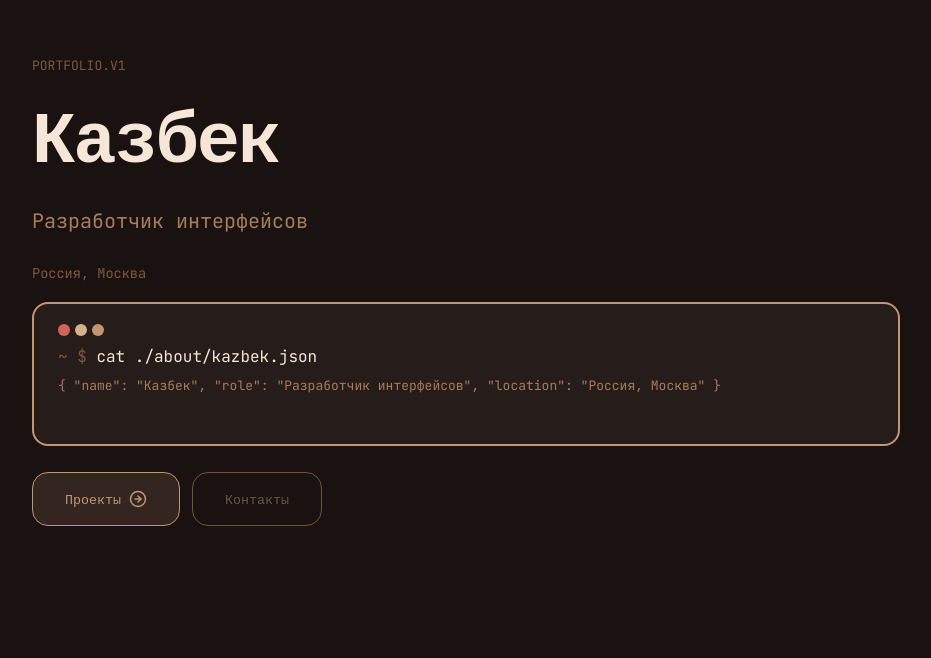
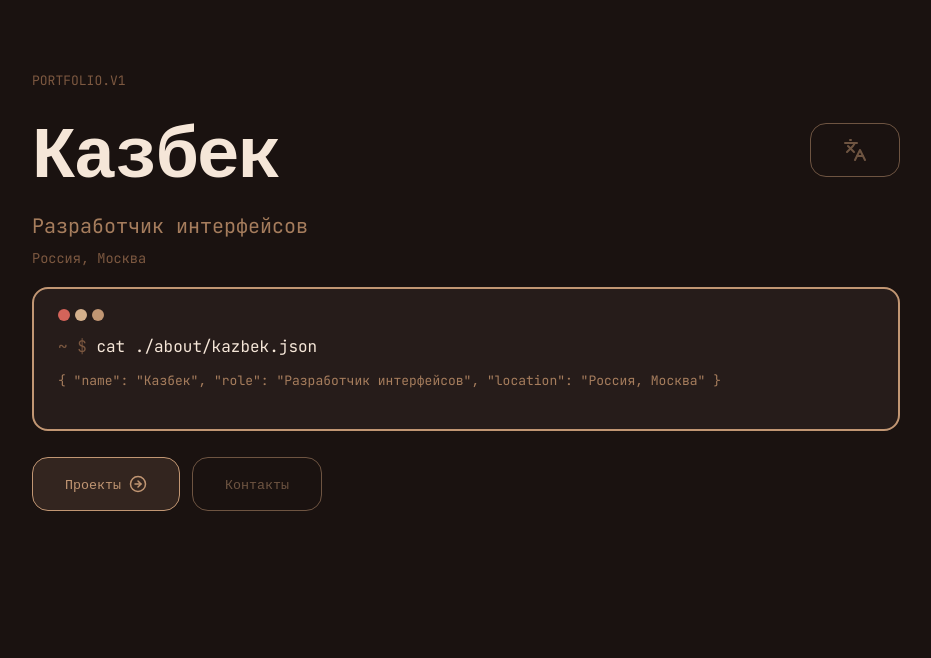
Before and after one commit to KazikS/portfolio, a React app: page / in a window 1280 px wide. Shown: the part 142-800 px from the top of the page, without its empty margins (174-1105 px from the left). Built offline with nearby package versions, Linux system fonts and the light colour scheme; the HTML template or start-up script is replaced by a standard one.

Commit message:
switch language logic

```diff
--- a/package.json
+++ b/package.json
@@ -19,7 +19,8 @@
     "motion": "^12.38.0",
     "react": "^19.2.4",
     "react-dom": "^19.2.4",
-    "react-i18next": "^16.5.8",
+    "react-i18next": "^16.6.6",
+    "react-icons": "^5.6.0",
     "sass": "^1.98.0"
   },
   "devDependencies": {
--- a/src/i18n/en.json
+++ b/src/i18n/en.json
@@ -3,7 +3,9 @@
     "name": "Kazbek",
     "role": "Frontend Developer",
     "country": "Russia",
-    "city": "Moscow"
+    "city": "Moscow",
+    "projects": "Projects",
+    "contacts": "Contacts"
   },
   "about": "I'm a front-end developer with experience in the React/Next.js ecosystem. I work in a hybrid format while pursuing my master's degree. I enjoy applying my knowledge in practice—building real products, not just reading documentation. My goal is to become a full-stack senior developer."
 }
--- a/src/i18n/ru.json
+++ b/src/i18n/ru.json
@@ -3,7 +3,9 @@
     "name": "Казбек",
     "role": "Разработчик интерфейсов",
     "country": "Россия",
-    "city": "Москва"
+    "city": "Москва",
+    "projects": "Проекты",
+    "contacts": "Контакты"
   },
   "about": "Фронтенд-разработчик с опытом в React/Next.js экосистеме. Работаю в гибридном формате, параллельно получаю степень магистра. Люблю применять знания на практике — строить реальные продукты, а не просто читать документацию. Цель — вырасти до fullstack senior developer."
 }
--- a/src/shared/ui/Button/Button.tsx
+++ b/src/shared/ui/Button/Button.tsx
@@ -1,15 +1,18 @@
-import type { ReactNode } from 'react';
+import type { ComponentPropsWithoutRef, ReactNode } from 'react';
 import styles from './Button.module.scss';
 import clsx from 'clsx';
 
 type Props = {
-  text: string;
-  icon?: ReactNode;
-  variant?: 'primary' | 'outline';
-};
-export const Button = ({ text, icon, variant = 'primary' }: Props) => {
+  text: ReactNode;
+  icon: ReactNode;
+  variant: 'primary' | 'outline';
+} & ComponentPropsWithoutRef<'button'>;
+
+type ButtonProps = Partial<Props>;
+
+export const Button = ({ text, icon, variant = 'primary', onClick }: ButtonProps) => {
   return (
-    <button className={clsx(styles.button, styles[variant])}>
+    <button className={clsx(styles.button, styles[variant])} onClick={onClick}>
       {text}
       {icon}
     </button>
--- a/src/widgets/About/About.tsx
+++ b/src/widgets/About/About.tsx
@@ -13,7 +13,7 @@ export const About = () => {
         <Card.Body>{t('about')}</Card.Body>
         <Card.Footer>
           {skills.map((el) => (
-            <Badge>{el}</Badge>
+            <Badge key={el}>{el}</Badge>
           ))}
         </Card.Footer>
       </Card>
--- a/src/widgets/Hero/Hero.module.scss
+++ b/src/widgets/Hero/Hero.module.scss
@@ -31,3 +31,9 @@
     flex-direction: column;
   }
 }
+
+.title {
+  display: flex;
+  justify-content: space-between;
+  align-items: center;
+}
--- a/src/widgets/Hero/Hero.tsx
+++ b/src/widgets/Hero/Hero.tsx
@@ -3,22 +3,28 @@ import styles from './Hero.module.scss';
 import { Terminal } from './ui/Terminal/Terminal';
 import { useTranslation } from 'react-i18next';
 import { Button } from '@/shared/ui/Button';
-import { LucideArrowRightCircle } from 'lucide-react';
+import { Languages, LucideArrowRightCircle } from 'lucide-react';
 
 export const Hero = () => {
-  const { t } = useTranslation();
+  const { t, i18n } = useTranslation();
+  const onClick = () => {
+    i18n.changeLanguage(i18n.language === 'ru' ? 'en' : 'ru');
+  };
   return (
     <section className={styles.wrapper}>
       <FloatingText text="portfolio.v1" />
-      <h1>{t('hero.name')}</h1>
+      <div className={styles.title}>
+        <h1>{t('hero.name')}</h1>
+        <Button icon={<Languages />} variant="outline" onClick={() => onClick()} />
+      </div>
       <p className={styles.role}>{t('hero.role')}</p>
       <p className={styles.location}>
         {t('hero.country')}, {t('hero.city')}
       </p>
       <Terminal />
       <div className={styles.buttons}>
-        <Button text="Проекты" icon={<LucideArrowRightCircle width={18} />} />
-        <Button text="Контакты" variant="outline" />
+        <Button text={t('hero.projects')} icon={<LucideArrowRightCircle width={18} />} />
+        <Button text={t('hero.contacts')} variant="outline" />
       </div>
     </section>
   );
--- a/src/widgets/Hero/ui/Terminal/Terminal.module.scss
+++ b/src/widgets/Hero/ui/Terminal/Terminal.module.scss
@@ -42,12 +42,9 @@
   background-color: $accent;
 }
 
-p {
-  display: flex;
-  align-items: center;
-  white-space: pre;
-  text-wrap: wrap;
-  margin: 10px 0;
+.firstLine,
+.secondLine {
+  margin-top: 15px;
 }
 
 .firstSymbols {
--- a/src/widgets/Hero/ui/Terminal/Terminal.tsx
+++ b/src/widgets/Hero/ui/Terminal/Terminal.tsx
@@ -1,19 +1,19 @@
-import styles from "./Terminal.module.scss";
-import { controls } from "./config";
-import { useTranslation } from "react-i18next";
-import { useTypedText } from "@/shared/hooks/useTypedText";
-import { MotionBox } from "@/shared/ui/MotionBox";
+import styles from './Terminal.module.scss';
+import { controls } from './config';
+import { useTranslation } from 'react-i18next';
+import { useTypedText } from '@/shared/hooks/useTypedText';
+import { MotionBox } from '@/shared/ui/MotionBox';
 
 export const Terminal = () => {
   const { t } = useTranslation();
 
   const first = useTypedText({
-    text: "~ $ cat ./about/kazbek.json",
+    text: '~ $ cat ./about/kazbek.json',
     speed: 50,
     enabled: true,
   });
   const second = useTypedText({
-    text: `{ "name": "${t("hero.name")}", "role": "${t("hero.role")}", "location": "${t("hero.country")}, ${t("hero.city")}" }`,
+    text: `{ "name": "${t('hero.name')}", "role": "${t('hero.role')}", "location": "${t('hero.country')}, ${t('hero.city')}" }`,
     speed: 30,
     enabled: first.isDone,
   });
@@ -26,7 +26,7 @@ export const Terminal = () => {
         ))}
       </div>
 
-      <p className={styles.firstLine}>
+      <div className={styles.firstLine}>
         <span className={styles.firstSymbols}>{first.text.slice(0, 3)}</span>
         <span>{first.text.slice(3)}</span>
         {!first.isDone && (
@@ -35,31 +35,31 @@ export const Terminal = () => {
             animate={{ opacity: [0, 0.9, 0] }}
             transition={{
               duration: 0.5,
-              ease: "easeInOut",
+              ease: 'easeInOut',
               times: [0, 0.5, 1],
               repeat: Infinity,
               repeatDelay: 0,
             }}
           />
         )}
-      </p>
+      </div>
       {first.isDone && (
-        <p className={styles.secondLine}>
-          {second.text}{" "}
+        <div className={styles.secondLine}>
+          {second.text}{' '}
           {!second.isDone && (
             <MotionBox
               className={styles.caret}
               animate={{ opacity: [0, 0.9, 0] }}
               transition={{
                 duration: 0.3,
-                ease: "easeInOut",
+                ease: 'easeInOut',
                 times: [0, 0.5, 1],
                 repeat: Infinity,
                 repeatDelay: 0,
               }}
             />
           )}
-        </p>
+        </div>
       )}
     </div>
   );
```
Also changed, not shown: 1 other file (tests, documents, lock files or other folders).
